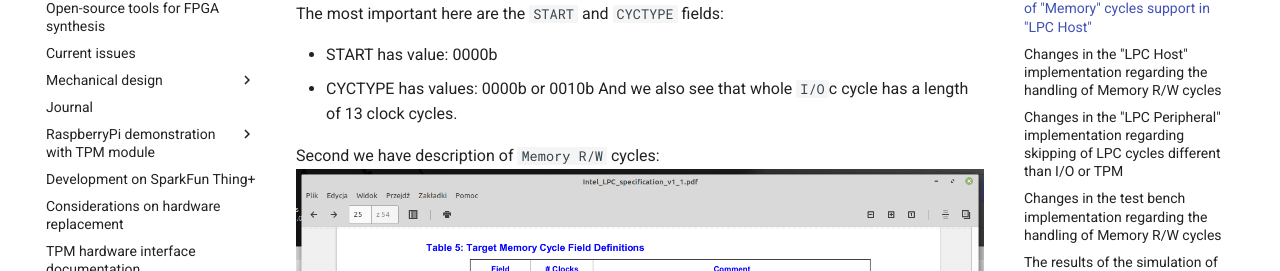
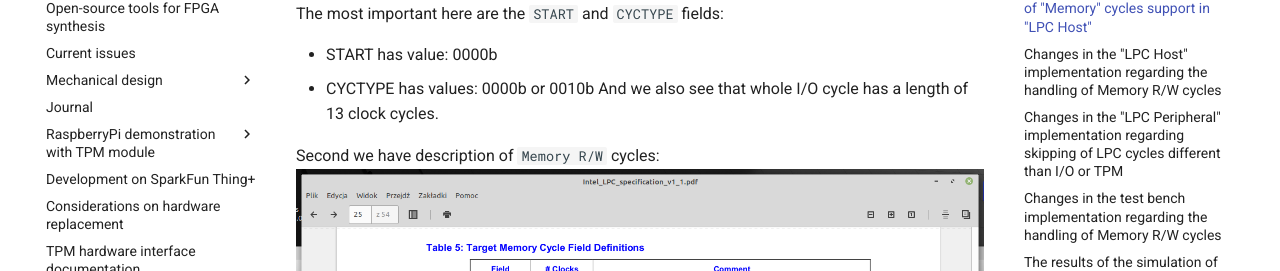
Before and after one commit to lpn-plant/lpntpm-docs, an MkDocs documentation site: the page built from docs/LPC_Additional_LPC_Cycles.md, in a window 1280 px wide and 900 px high, scrolled down 1262 px. Shown: the part 181-452 px from the top of the window. Built offline with MkDocs 1.6.1 and Material for MkDocs 9.7.7, drawn with Linux system fonts in a browser that asks for light colours.

```diff
--- a/docs/LPC_Additional_LPC_Cycles.md
+++ b/docs/LPC_Additional_LPC_Cycles.md
@@ -32,7 +32,7 @@ The most important here are the `START` and `CYCTYPE` fields:
 
 + START has value: 0000b
 + CYCTYPE has values: 0000b or 0010b
-And we also see that whole `I/O`c cycle has a length of 13 clock cycles.
+And we also see that whole I/O cycle has a length of 13 clock cycles.
 
 Second we have description of `Memory R/W` cycles:
 ![LPC Memory cycles](images/LPC_Memory_Cycles_c1.png)
```
